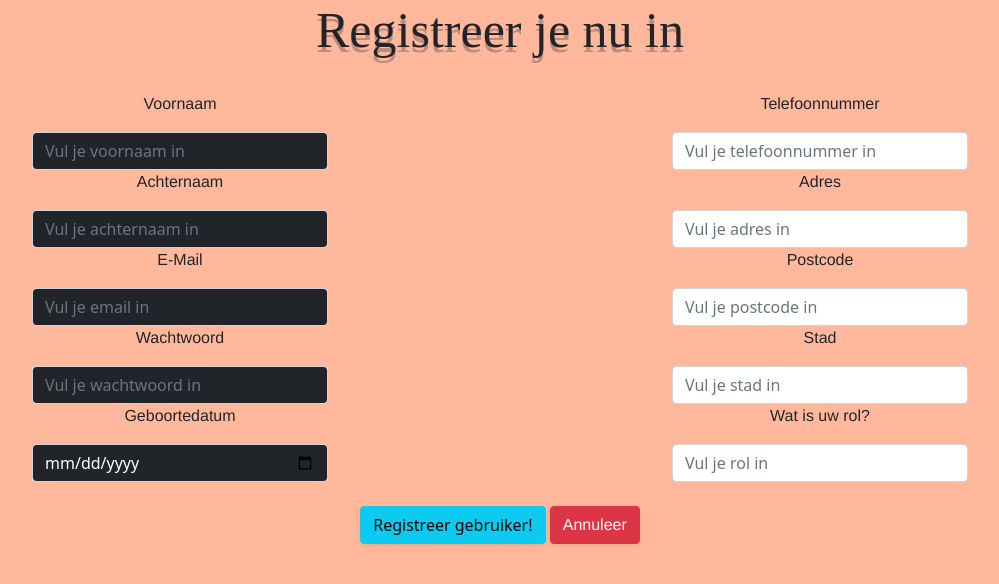
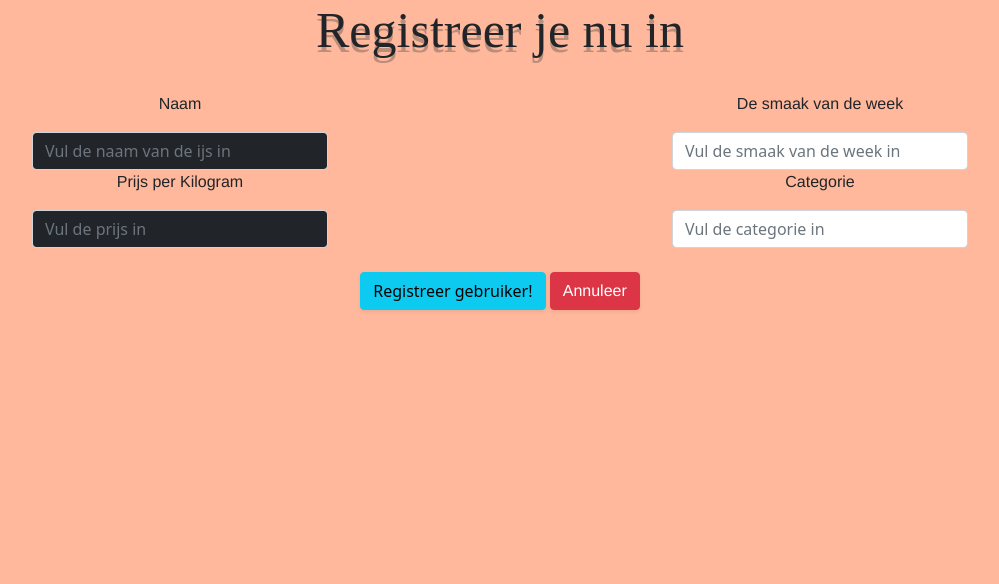
Before and after one commit to Hakulax28/roset, a PHP site: page /product_registreer.php in a window 1280 px wide. Shown: the top 584 px of the page, without its empty margins (140-1139 px from the left). Run offline with PHP 8.4, Linux system fonts and the light colour scheme.

Commit message:
aanpassingen

```diff
--- a/product_overzicht.php
+++ b/product_overzicht.php
@@ -50,9 +50,9 @@ if ($result = mysqli_query((new Database())->getConnection(), $sql)) {
          <?php foreach ($products as $product) : ?>
             <tr>
                <!--<td><?php echo $product["id"] ?></td>-->
-               <td><a href="product_info.php"><?php echo $product["foto"] ?></a></td>
+               <!--<td><a href="product_info.php"><?php echo $product["foto"] ?></a></td>-->
                <td><?php echo $product["naam"] ?></td>
-               <td><?php echo $product["prijs_per_kg"] ?></td>
+               <td>€ <?php echo $product["prijs_per_kg"] ?></td>
                <td><?php echo $product["smaak_van_de_week"] ?></td>
                <td><?php echo $product["categorie"] ?></td>
                <td><a href="product_delete.php?id=<?php echo $product["id"] ?>" class="btn btn-danger">Delete</a></td>
--- a/product_registreer.php
+++ b/product_registreer.php
@@ -13,37 +13,25 @@
 <body>
    <h1>Registreer je nu in</h1><br>
 
-   <form action="user_registreer_verwerk.php" method="post">
+   <form action="product_registreer_verwerk.php" method="post">
       <div class="row mx-auto">
          <div class="col-md-3 mx-auto">
-            <p>Voornaam</p>
-            <input type="text" name="voornaam" id="" class="form-control bg-dark text-white" placeholder="Vul je voornaam in" required>
-            <p>Achternaam</p>
-            <input type="text" name="achternaam" id="" class="form-control bg-dark text-white" placeholder="Vul je achternaam in" required>
-            <p>E-Mail</p>
-            <input type="email" name="email" id="" class="form-control bg-dark text-white" placeholder="Vul je email in" required>
-            <p>Wachtwoord</p>
-            <input type="password" name="wachtwoord" id="" class="form-control bg-dark text-white" placeholder="Vul je wachtwoord in" required>
-            <p>Geboortedatum</p>
-            <input type="date" name="geboortedatum" id="" class="form-control bg-dark text-white" placeholder="Vul je geboortedatum in" required>
+            <p>Naam</p>
+            <input type="text" name="naam" id="" class="form-control bg-dark text-white" placeholder="Vul de naam van de ijs in" required>
+            <p>Prijs per Kilogram </p>
+            <input type="text" name="prijs_per_kg" id="" class="form-control bg-dark text-white" placeholder="Vul de prijs in" required>
          </div>
          <div class="col-md-3 mx-auto">
-            <p>Telefoonnummer</p>
-            <input type="tel" name="telefoon" id="" class="form-control" placeholder="Vul je telefoonnummer in" required>
-            <p>Adres</p>
-            <input type="text" name="adres" id="" class="form-control" placeholder="Vul je adres in" required>
-            <p>Postcode</p>
-            <input type="text" name="postcode" id="" class="form-control" placeholder="Vul je postcode in" required>
-            <p>Stad</p>
-            <input type="text" name="stad" id="" class="form-control" placeholder="Vul je stad in" required>
-            <p>Wat is uw rol?</p>
-            <input type="text" name="rol" id="" class="form-control" placeholder="Vul je rol in" required>
+            <p>De smaak van de week</p>
+            <input type="text" name="smaak_van_de_week" id="" class="form-control" placeholder="Vul de smaak van de week in" required>
+            <p>Categorie</p>
+            <input type="text" name="categorie" id="" class="form-control" placeholder="Vul de categorie in" required>
          </div>
       </div>
       <br>
       <div class=" form-group">
          <button type="submit" class="shadow-sm btn btn-info" name="submit">Registreer gebruiker!</button>
-         <a href="user_overzicht.php" class="shadow-sm btn btn-danger">Annuleer</a>
+         <a href="product_overzicht.php" class="shadow-sm btn btn-danger">Annuleer</a>
       </div><br>
    </form>
 </body>
```
